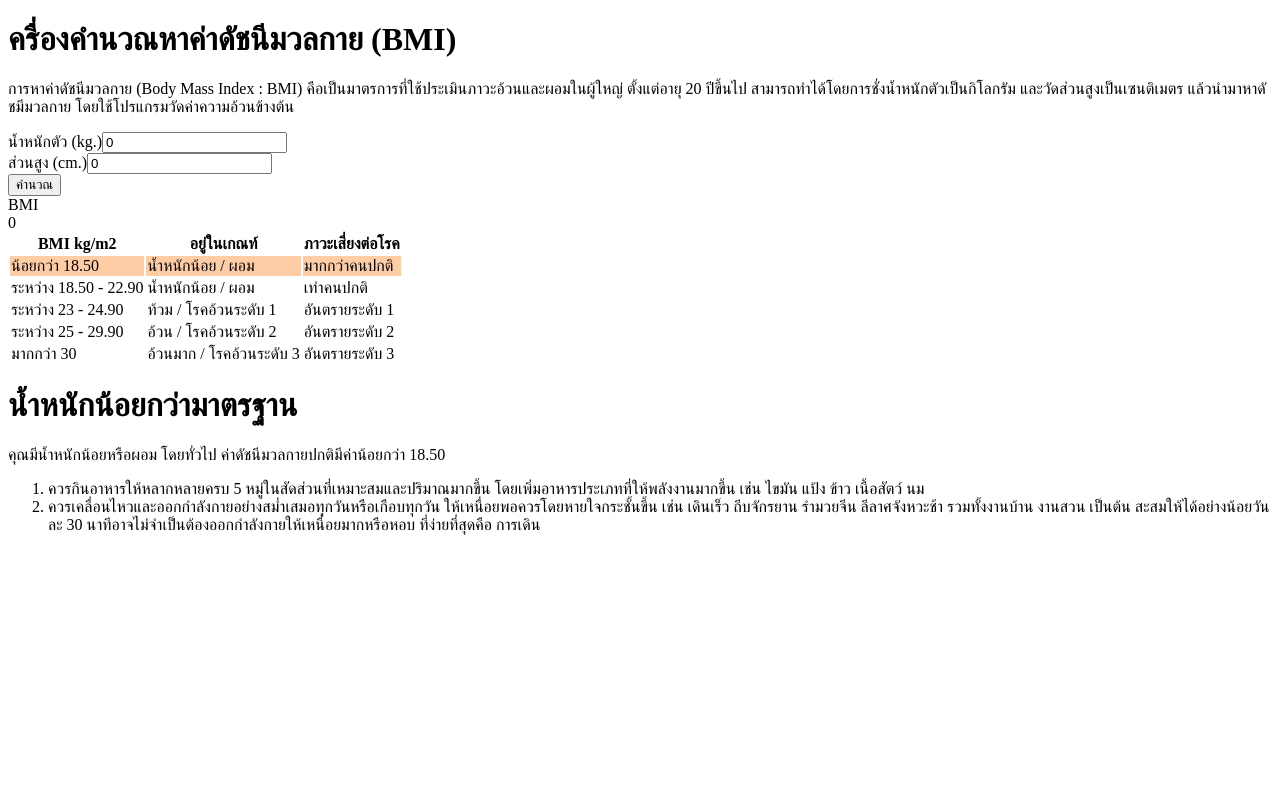
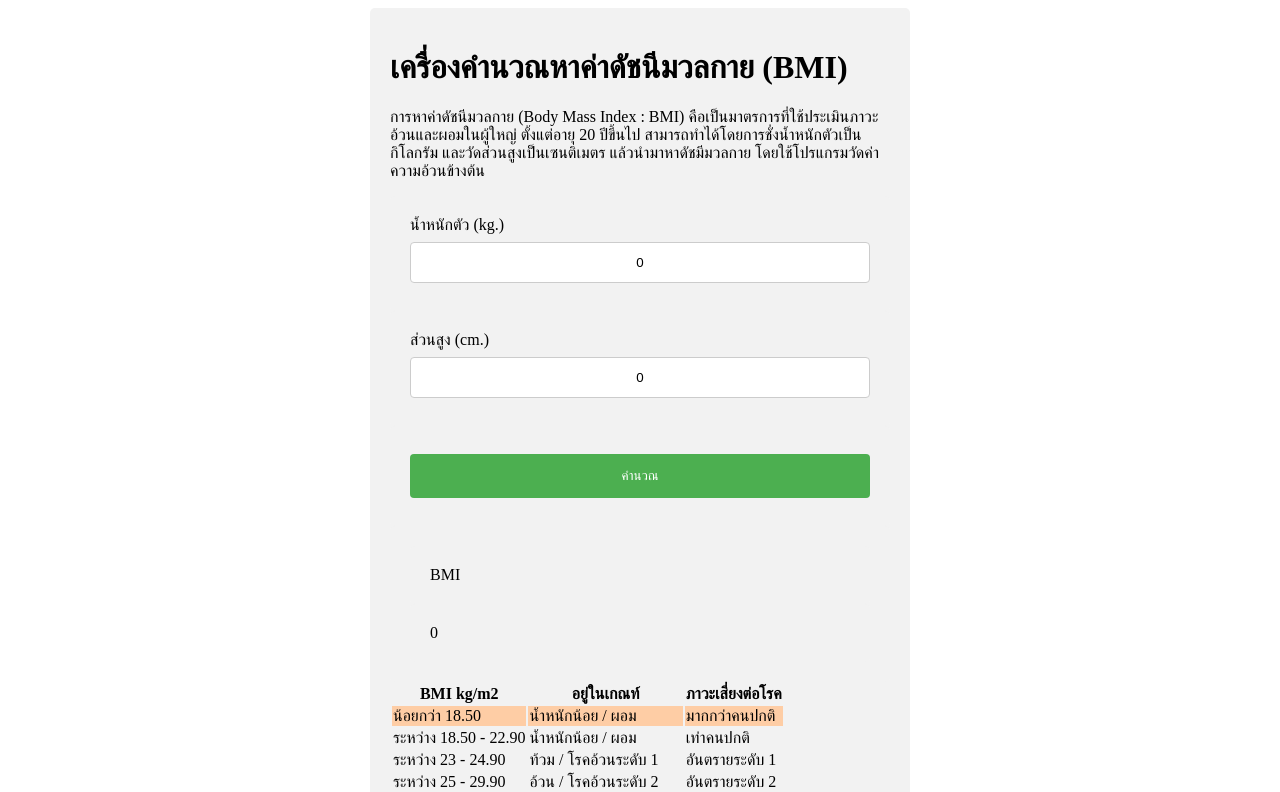
Before and after one commit to thitiphong18/Bmi, a Vue app: page / in a window 1280 px wide. Shown: the top 792 px of the page. Built offline with nearby package versions, Linux system fonts and the light colour scheme.

Commit message:
Update 8

```diff
--- a/src/views/BmiView.vue
+++ b/src/views/BmiView.vue
@@ -9,7 +9,8 @@ function calBmi() {
 </script>
 
 <template>
-  <h1>ครื่องคำนวณหาค่าดัชนีมวลกาย (BMI)</h1>
+  <div style="width: 500px; margin: auto">
+    <h1>เครื่องคำนวณหาค่าดัชนีมวลกาย (BMI)</h1>
     <p>
       การหาค่าดัชนีมวลกาย (Body Mass Index : BMI)
       คือเป็นมาตรการที่ใช้ประเมินภาวะอ้วนและผอมในผู้ใหญ่ ตั้งแต่อายุ 20 ปีขึ้นไป
@@ -18,11 +19,11 @@ function calBmi() {
     </p>
     <div>
       <label for="weight">น้ำหนักตัว (kg.)</label>
-    <input id="weight" v-model="weight" />
+      <input id="weight" v-model="weight" type="text" />
     </div>
     <div>
       <label for="height">ส่วนสูง (cm.)</label>
-    <input id="height" v-model="height" />
+      <input id="height" v-model="height" type="text" />
     </div>
     <div>
       <button @click="calBmi">คำนวณ</button>
@@ -73,15 +74,15 @@ function calBmi() {
       <ol>
         <li>
           ควรกินอาหารให้หลากหลายครบ 5 หมู่ในสัดส่วนที่เหมาะสมและปริมาณมากขึ้น
-        โดยเพิ่มอาหารประเภทที่ให้พลังงานมากขึ้น เช่น ไขมัน แป้ง ข้าว เนื้อสัตว์
-        นม
+          โดยเพิ่มอาหารประเภทที่ให้พลังงานมากขึ้น เช่น ไขมัน แป้ง ข้าว
+          เนื้อสัตว์ นม
         </li>
         <li>
           ควรเคลื่อนไหวและออกกำลังกายอย่างสม่ำเสมอทุกวันหรือเกือบทุกวัน
           ให้เหนื่อยพอควรโดยหายใจกระชั้นขึ้น เช่น เดินเร็ว ถีบจักรยาน รำมวยจีน
-        ลีลาศจังหวะช้า รวมทั้งงานบ้าน งานสวน เป็นต้น สะสมให้ได้อย่างน้อยวันละ 30
-        นาทีอาจไม่จำเป็นต้องออกกำลังกายให้เหนื่อยมากหรือหอบ ที่ง่ายที่สุดคือ
-        การเดิน
+          ลีลาศจังหวะช้า รวมทั้งงานบ้าน งานสวน เป็นต้น สะสมให้ได้อย่างน้อยวันละ
+          30 นาทีอาจไม่จำเป็นต้องออกกำลังกายให้เหนื่อยมากหรือหอบ
+          ที่ง่ายที่สุดคือ การเดิน
         </li>
       </ol>
     </div>
@@ -103,12 +104,12 @@ function calBmi() {
         </li>
         <li>
           ควรเคลื่อนไหวและออกกำลังกายอย่างสม่ำเสมอทุกวัน หรือเกือบทุกวัน
-        อย่างน้อยให้เหนื่อยพอควร โดยหายใจกระชั้นขึ้น สะสมให้ได้อย่างน้อยวันละ 30
-        นาที โดยอาจจะแบ่งเป็น 2 - 3 ครั้งก็ได้
+          อย่างน้อยให้เหนื่อยพอควร โดยหายใจกระชั้นขึ้น สะสมให้ได้อย่างน้อยวันละ
+          30 นาที โดยอาจจะแบ่งเป็น 2 - 3 ครั้งก็ได้
           จะเป็นกิจกรรมออกกำลังกายที่เป็นเรื่องเป็นราวหรือการออกแรงในกิจวัตรประจำวัน
           เช่นเดินเร็ว ถีบจักรยาน ลีลาศ หรืองานบ้าน งานสวน ให้เลือกทำตามใจชอบ
-        ถ้าคุณต้องการมีสมรรถภาพที่ดีก็ต้องออกกำลังกายแบบแอโรบิก เช่น เดินเร็ว ๆ
-        วิ่งเหยาะ ถีบจักรยานเร็วๆ กระโดดเชือก ว่ายน้ำ เล่นกีฬา เป็นต้น
+          ถ้าคุณต้องการมีสมรรถภาพที่ดีก็ต้องออกกำลังกายแบบแอโรบิก เช่น เดินเร็ว
+          ๆ วิ่งเหยาะ ถีบจักรยานเร็วๆ กระโดดเชือก ว่ายน้ำ เล่นกีฬา เป็นต้น
           ให้รู้สึกเหนื่อยมาก หรือหอบ อย่างน้อยวันละ 20 - 30 นาที
           อย่างน้อยสัปดาห์ละ 3 วัน ที่ง่าย ที่สุดคือ การเดิน
         </li>
@@ -118,8 +119,8 @@ function calBmi() {
     <div v-else-if="result >= 23 && result < 25">
       <h1>ท้วม / อ้วนระดับ 1</h1>
       <p>
-      คุณมี น้ำหนักเกิน หรือรูปร่างท้วม โดยทั่วไปค่าดัชนีมวลกายปกติมีค่าระหว่าง
-      23 - 24.90
+        คุณมี น้ำหนักเกิน หรือรูปร่างท้วม
+        โดยทั่วไปค่าดัชนีมวลกายปกติมีค่าระหว่าง 23 - 24.90
       </p>
       <h2>ข้อแนะนำ</h2>
       <ol>
@@ -127,8 +128,9 @@ function calBmi() {
           ควรควบคุมอาหาร
           โดยลดปริมาณอาหารหรือปรับเปลี่ยนอาหารจากที่ให้พลังงานมากเป็นอาหารที่ให้พลังงานน้อย
           ทั้งนี้พลังงานที่ได้รับไม่ควรต่ำกว่า 1200 กิโลแคลอรีต่อวัน
-        โดยลดอาหารไขมัน/ เนื้อสัตว์ อาหารผัด/ทอด ขนมหวาน เครื่องดื่มที่ใส่น้ำตาล
-        แอลกอฮอล์ แต่ต้องกินอาหารให้หลากหลายในสัดส่วนที่เหมาะสม กินข้าวและแป้ง
+          โดยลดอาหารไขมัน/ เนื้อสัตว์ อาหารผัด/ทอด ขนมหวาน
+          เครื่องดื่มที่ใส่น้ำตาล แอลกอฮอล์
+          แต่ต้องกินอาหารให้หลากหลายในสัดส่วนที่เหมาะสม กินข้าวและแป้ง
           รวมทั้งเมล็ดธัญพืชอื่น ๆ ไม่น้อยกว่าวันละ 6 ทัพพี กินผัก
           รวมทั้งเมล็ดถั่ว ผลไม้ ไม่ต่ำกว่าวันละ 5 ส่วน หรือครึ่งกิโลกรัม
           เพื่อลดพลังงานเข้า
@@ -139,9 +141,10 @@ function calBmi() {
           หรือเกือบทุกวันอย่างน้อยให้เหนื่อยพอควร โดยหายใจกระชั้นขึ้น
           สะสมอย่างน้อยวันละ 30 นาที อาจแบ่งเป็นวันละ 2 - 3 ครั้งก็ได้ เช่น
           เดินเร็ว ถีบจักรยาน เป็นต้น หากยังไม่เคยออกกำลังกายเริ่มแรกควร
-        ออกกำลังเบา ๆ ที่ง่ายที่สุดคือ การเดิน ใช้เวลาน้อย ๆ ก่อน จากนั้นค่อย ๆ
-        เพิ่มเวลาขึ้นในแต่ละสัปดาห์ โดยยังไม่เพิ่มความหนัก
-        เมื่อร่างกายปรับตัวได้จึงค่อยเพิ่มความหนัก หรือความเหนื่อยตามที่ต้องการ
+          ออกกำลังเบา ๆ ที่ง่ายที่สุดคือ การเดิน ใช้เวลาน้อย ๆ ก่อน จากนั้นค่อย
+          ๆ เพิ่มเวลาขึ้นในแต่ละสัปดาห์ โดยยังไม่เพิ่มความหนัก
+          เมื่อร่างกายปรับตัวได้จึงค่อยเพิ่มความหนัก
+          หรือความเหนื่อยตามที่ต้องการ
           และเพิ่มการเคลื่อนไหวร่างกายให้มากขึ้นในชีวิตประจำวัน
           เพื่อให้มีการใช้พลังงานเพิ่มขึ้น อย่างน้อยวันละ 200 - 300 กิโลแคลอรี
         </li>
@@ -162,8 +165,9 @@ function calBmi() {
         <li>
           ควรควบคุมอาหารโดยลดปริมาณอาหารหรือปรับเปลี่ยนอาหารจากที่ให้พลังงานมากเป็นอาหารที่ให้พลังงานน้อย
           ทั้งนี้พลังงานที่ได้รับไม่ควรต่ำกว่า 1200 กิโลแคลอรีต่อวัน
-        โดยลดอาหารไขมัน/เนื้อสัตว์ อาหารผัด/ทอด ขนมหวาน เครื่องดื่มที่ใส่น้ำตาล
-        แอลกอฮอล์ แต่ต้องกินอาหารให้หลากหลายในสัดส่วนที่เหมาะสม
+          โดยลดอาหารไขมัน/เนื้อสัตว์ อาหารผัด/ทอด ขนมหวาน
+          เครื่องดื่มที่ใส่น้ำตาล แอลกอฮอล์
+          แต่ต้องกินอาหารให้หลากหลายในสัดส่วนที่เหมาะสม
           กินข้าวและแป้งรวมทั้งเมล็ดธัญพืชอื่น ๆ ไม่น้อยกว่าวันละ 6 ทัพพี
           กินผักรวมทั้งเมล็ดถั่ว ผลไม้ไม่ต่ำกว่าวันละ 5 ส่วน
           หรือครึ่งกิโลกรัมเพื่อลดพลังงานเข้า
@@ -171,10 +175,10 @@ function calBmi() {
         </li>
         <li>
           ควรเคลื่อนไหวและออกกำลังกายแบบแอโรบิกอย่างสม่ำเสมอทุกวันหรือเกือบทุกวันอย่างน้อยให้เหนื่อยพอควรโดยหายใจกระชั้นขึ้น
-        ประมาณ 40-60 นาทีต่อวัน หรือแบ่งเป็นวันละ 2 ครั้ง ๆ ละ 20 - 30 นาที เช่น
-        เดินเร็ว ถีบจักรยาน เป็นต้น หากยังไม่เคยออกกำลังกายเริ่มแรก
-        ควรออกกำลังเบา ๆ ที่ง่ายที่สุดคือ การเดิน ใช้เวลาน้อยๆ ก่อน จากนั้น ค่อย
-        ๆ เพิ่มเวลาขึ้นในแต่ละสัปดาห์ โดยยังไม่เพิ่มความหนัก
+          ประมาณ 40-60 นาทีต่อวัน หรือแบ่งเป็นวันละ 2 ครั้ง ๆ ละ 20 - 30 นาที
+          เช่น เดินเร็ว ถีบจักรยาน เป็นต้น หากยังไม่เคยออกกำลังกายเริ่มแรก
+          ควรออกกำลังเบา ๆ ที่ง่ายที่สุดคือ การเดิน ใช้เวลาน้อยๆ ก่อน จากนั้น
+          ค่อย ๆ เพิ่มเวลาขึ้นในแต่ละสัปดาห์ โดยยังไม่เพิ่มความหนัก
           เมื่อร่างกายปรับตัวได้จึงค่อยเพิ่มความหนัก
           หรือความเหนื่อยตามที่ต้องการและเพิ่มการเคลื่อนไหวร่างกายให้มากขึ้นในชีวิตประจำวัน
           เพื่อให้มีการใช้พลังงานเพิ่มขึ้น อย่างน้อยวันละ 200 - 300 กิโลแคลอรี
@@ -186,8 +190,8 @@ function calBmi() {
         <li>
           ถ้าคุณสามารถลดพลังงานเข้าจากอาหารลงได้วันละ 400 กิโลแคลอรี
           และเพิ่มการใช้ พลังงานจากการออกกำลังกายวันละ 200 กิโลแคลอรี
-        รวมแล้วคุณมีพลังงาพร่องลงไปวันละ 600 กิโลแคลอรี ออกกำลังกายประมาณ 6 วัน
-        คิดเป็นพลังงานพร่อง 3600 กิโลแคลอรี
+          รวมแล้วคุณมีพลังงาพร่องลงไปวันละ 600 กิโลแคลอรี ออกกำลังกายประมาณ 6
+          วัน คิดเป็นพลังงานพร่อง 3600 กิโลแคลอรี
           คุณจะลดไขมันลงได้ประมาณครึ่งกิโลกรัมต่อสัปดาห์ พลังงานเข้าหรือออก 3500
           กิโลแคลอรี จะเพิ่มหรือลดไขมันได้ 1 ปอนด์ หรือ 0.45 กิโลกรัม
         </li>
@@ -205,8 +209,9 @@ function calBmi() {
         <li>
           ควรควบคุมอาหารโดยลดปริมาณอาหารหรือปรับเปลี่ยนอาหารจากที่ให้พลังงานมากเป็นอาหารที่ให้พลังงานน้อย
           ทั้งนี้พลังงานที่ได้รับไม่ควรต่ำกว่า 1200 กิโลแคลอรีต่อวัน
-        โดยลดอาหารไขมัน/เนื้อสัตว์ อาหารผัด/ทอด ขนมหวาน เครื่องดื่มที่ใส่น้ำตาล
-        แอลกอฮอล์ แต่ต้องกินอาหารให้หลากหลายในสัดส่วนที่เหมาะสม
+          โดยลดอาหารไขมัน/เนื้อสัตว์ อาหารผัด/ทอด ขนมหวาน
+          เครื่องดื่มที่ใส่น้ำตาล แอลกอฮอล์
+          แต่ต้องกินอาหารให้หลากหลายในสัดส่วนที่เหมาะสม
           กินข้าวและแป้งรวมทั้งเมล็ดธัญพืชอื่น ๆ ไม่น้อยกว่าวันละ 6 ทัพพี
           กินผักรวมทั้งเมล็ดถั่ว ผลไม้ไม่ต่ำกว่าวันละ 5 ส่วน
           หรือครึ่งกิโลกรัมเพื่อลดพลังงานเข้า
@@ -214,10 +219,10 @@ function calBmi() {
         </li>
         <li>
           ควรเคลื่อนไหวและออกกำลังกายแบบแอโรบิกอย่างสม่ำเสมอทุกวันหรือเกือบทุกวันอย่างน้อยให้เหนื่อยพอควรโดยหายใจกระชั้นขึ้น
-        ประมาณ 40-60 นาทีต่อวัน หรือแบ่งเป็นวันละ 2 ครั้ง ๆ ละ 20 - 30 นาที เช่น
-        เดินเร็ว ถีบจักรยาน เป็นต้น หากยังไม่เคยออกกำลังกายเริ่มแรก
-        ควรออกกำลังเบา ๆ ที่ง่ายที่สุดคือ การเดิน ใช้เวลาน้อยๆ ก่อน จากนั้น ค่อย
-        ๆ เพิ่มเวลาขึ้นในแต่ละสัปดาห์ โดยยังไม่เพิ่มความหนัก
+          ประมาณ 40-60 นาทีต่อวัน หรือแบ่งเป็นวันละ 2 ครั้ง ๆ ละ 20 - 30 นาที
+          เช่น เดินเร็ว ถีบจักรยาน เป็นต้น หากยังไม่เคยออกกำลังกายเริ่มแรก
+          ควรออกกำลังเบา ๆ ที่ง่ายที่สุดคือ การเดิน ใช้เวลาน้อยๆ ก่อน จากนั้น
+          ค่อย ๆ เพิ่มเวลาขึ้นในแต่ละสัปดาห์ โดยยังไม่เพิ่มความหนัก
           เมื่อร่างกายปรับตัวได้จึงค่อยเพิ่มความหนัก
           หรือความเหนื่อยตามที่ต้องการและเพิ่มการเคลื่อนไหวร่างกายให้มากขึ้นในชีวิตประจำวัน
           เพื่อให้มีการใช้พลังงานเพิ่มขึ้น อย่างน้อยวันละ 200 - 300 กิโลแคลอรี
@@ -229,13 +234,14 @@ function calBmi() {
         <li>
           ถ้าคุณสามารถลดพลังงานเข้าจากอาหารลงได้วันละ 400 กิโลแคลอรี
           และเพิ่มการใช้ พลังงานจากการออกกำลังกายวันละ 200 กิโลแคลอรี
-        รวมแล้วคุณมีพลังงาพร่องลงไปวันละ 600 กิโลแคลอรี ออกกำลังกายประมาณ 6 วัน
-        คิดเป็นพลังงานพร่อง 3600 กิโลแคลอรี
+          รวมแล้วคุณมีพลังงาพร่องลงไปวันละ 600 กิโลแคลอรี ออกกำลังกายประมาณ 6
+          วัน คิดเป็นพลังงานพร่อง 3600 กิโลแคลอรี
           คุณจะลดไขมันลงได้ประมาณครึ่งกิโลกรัมต่อสัปดาห์ พลังงานเข้าหรือออก 3500
           กิโลแคลอรี จะเพิ่มหรือลดไขมันได้ 1 ปอนด์ หรือ 0.45 กิโลกรัม
         </li>
         <li>ควรปรึกษาแพทย์หรือผู้เชี่ยวชาญในการลดและควบคุมน้ำหนัก</li>
       </ol>
+    </div>
   </div>
 </template>
 
@@ -243,4 +249,35 @@ function calBmi() {
 .focus-color {
   background-color: rgb(254, 205, 165);
 }
+input[type="text"] {
+  width: 100%;
+  padding: 12px 20px;
+  margin: 8px 0;
+  display: inline-block;
+  border: 1px solid #ccc;
+  border-radius: 4px;
+  box-sizing: border-box;
+  text-align: center;
+}
+
+div {
+  border-radius: 5px;
+  background-color: #f2f2f2;
+  padding: 20px;
+}
+
+button {
+  width: 100%;
+  background-color: #4caf50;
+  color: white;
+  padding: 14px 20px;
+  margin: 8px 0;
+  border: none;
+  border-radius: 4px;
+  cursor: pointer;
+}
+
+button:hover {
+  background-color: #45a049;
+}
 </style>
```
Lines whose indentation alone changed are shown as unchanged.
